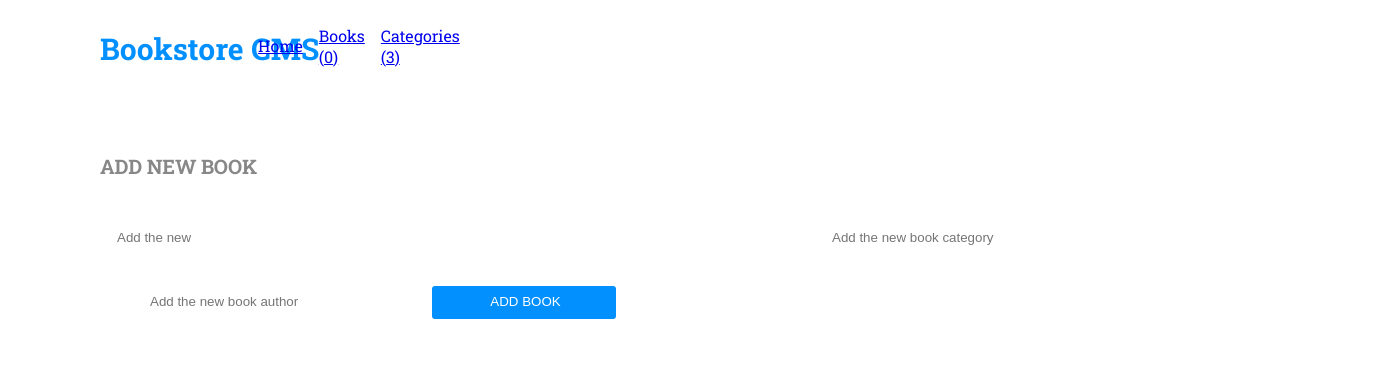
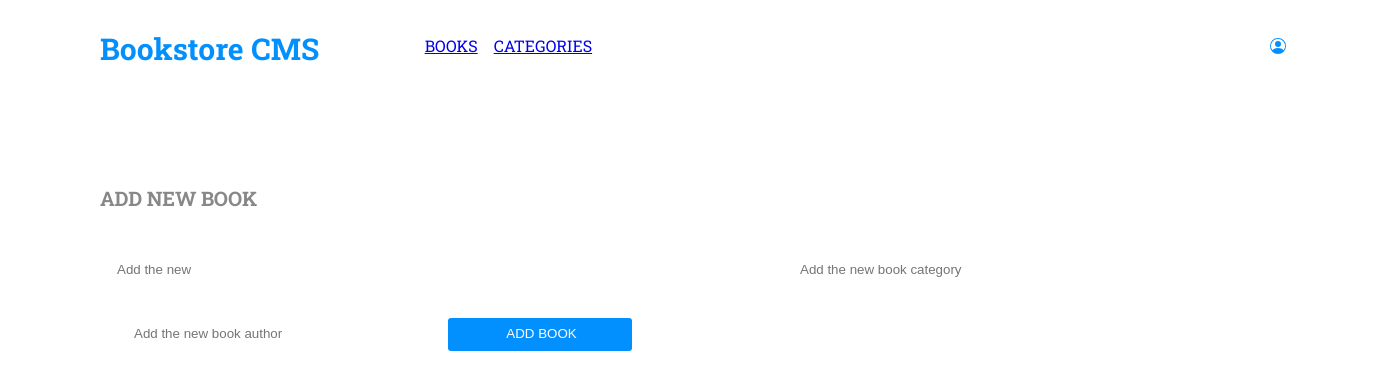
Before and after one commit to diarisdiakite/bookstore, a React (Create React App) app: page /books/new in a window 1280 px wide. Shown: the top 390 px of the page, 1400 px wide, since content can reach past the window. Built offline with nearby package versions, Linux system fonts and the light colour scheme.

Commit message:
Remove "Home" navLink. Remove counters from the header. Resize css elements.

```diff
--- a/src/assets/css/books.module.scss
+++ b/src/assets/css/books.module.scss
@@ -4,6 +4,7 @@ body {
   width: 100%;
   font-family: $RobotoSlab, $Monserrat;
   color: $black;
+  overflow-x: hidden;
 }
 
 * {
@@ -28,8 +29,8 @@ p {
 }
 
 .books {
-  width: 100%;
   background-color: $paleGray;
+  overflow: hidden;
 
   &__hr {
     width: 75rem;
@@ -39,17 +40,14 @@ p {
   }
 
   &__bookCard {
-    // width: 100%;
-    width: 90rem;
+    width: 75rem;
     height: 10.625rem;
-    margin: 2.313rem 1.25rem 0;
+    margin: 2.313rem 0.25rem 0 2.25rem;
     padding: 2rem 9.188rem 1.625rem 1.688rem;
     border-radius: 4px;
     border: solid 1px var(--white-three);
-    background-color: white; /* var(--white-two); */
-    z-index: 1;
+    background-color: $white;
     display: flex;
-    justify-content: space-between;
 
     h2 a {
       color: $black;
@@ -118,7 +116,6 @@ p {
         color: #4386bf;
 
         &__comments {
-          // width: 25%;
           height: 1.188rem;
           margin: 0.188rem 0.938rem 0.125rem 0;
           font-size: 0.875rem;
@@ -128,7 +125,6 @@ p {
         }
 
         &__remove {
-          // width: 25%;
           height: 1.188rem;
           margin: 0.188rem 0.938rem 0.125rem 0;
           border: none;
@@ -139,7 +135,6 @@ p {
         }
 
         &__edit {
-          // width: 25%;
           height: 1.188rem;
           margin: 0.188rem 18.625rem 0.125rem 0.063rem;
           border: none;
@@ -152,6 +147,7 @@ p {
     }
 
     &__completed {
+      width: 25%;
       display: flex;
 
       &__imagePercentage {
@@ -198,7 +194,9 @@ p {
     }
 
     &__currentChapter {
+      width: 25%;
       align-self: flex-end;
+      background-color: $white;
 
       &__textCurrent {
         margin: 0.1rem 0 0.1rem 3.688rem;
@@ -243,7 +241,7 @@ p {
   &__bookTitle {
     width: 41.5rem;
     height: 2.813rem;
-    margin: 1.188rem 1.125rem 0 0;
+    margin: 1.188rem 0.125rem 0 0;
     padding: 0.813rem 35.688rem 0.813rem 1.063rem;
     border-radius: 4px;
     border: solid 1px var(--white-three);
@@ -251,9 +249,9 @@ p {
   }
 
   &__bookCategory {
-    width: 12.813rem;
+    width: 17.813rem;
     height: 2.813rem;
-    margin: 1.188rem 2.125rem 0;
+    margin: 1.188rem 1.125rem 0;
     padding: 0.375rem 0.938rem 0.563rem 1rem;
     border-radius: 4px;
     border: solid 1px var(--white-three);
@@ -263,7 +261,7 @@ p {
   &__addButton {
     width: 11.5rem;
     height: 2.063rem;
-    margin: 0.75rem 0 0.563rem 3.688rem;
+    margin: 0.75rem 0 0.563rem 1.688rem;
     padding: 0.438rem 1.188rem 0.5rem 1.375rem;
     border-radius: 3px;
     border: none;
--- a/src/assets/css/header.module.scss
+++ b/src/assets/css/header.module.scss
@@ -1,11 +1,11 @@
 @import "./variables.scss";
 
 .header {
-  width: 100vw;
+  width: 87.5rem;
   height: 5.938rem;
-  margin: 0 0 0.375rem;
+  margin: 0 0 2.375rem;
   padding: 1.438rem 6.188rem 1.688rem 6.25rem;
-  background-color: var(--white);
+  background-color: var(--white-two);
   display: flex;
   transition: 0.5s ease all;
 
@@ -68,9 +68,9 @@
     }
 
     &__user {
-      width: 4.813rem;
-      height: 4.813rem;
-      margin: 0 0 0 51.5rem;
+      width: 2.813rem;
+      height: 2.813rem;
+      margin: 0 0 0 41.5rem;
       padding: 0.875rem;
       border: solid 1px var(--white-three);
       color: $blue;
--- a/src/assets/css/index.scss
+++ b/src/assets/css/index.scss
@@ -4,6 +4,7 @@ body {
   width: 100%;
   font-family: $RobotoSlab, $Monserrat;
   color: $black;
+  overflow-x: hidden;
 }
 
 * {
--- a/src/components/pagesComponents/Header.js
+++ b/src/components/pagesComponents/Header.js
@@ -1,18 +1,9 @@
 import React from 'react';
-import { useSelector } from 'react-redux';
 import { BsPersonCircle } from 'react-icons/bs';
 import { NavLink } from 'react-router-dom';
-import { selectAllBooksIds } from '../../redux/books/booksSlice';
-import { selectAllCategories } from '../../redux/categories/categoriesSlice';
 import classes from '../../assets/css/header.module.scss';
 
 function Header() {
-  const books = useSelector(selectAllBooksIds);
-  const booksLength = books.length;
-
-  const categories = useSelector(selectAllCategories);
-  const categoriesLength = categories.length || 0;
-
   return (
     <header className={classes.header}>
       <div className={classes.header__content}>
@@ -22,17 +13,11 @@ function Header() {
           <span>CMS</span>
         </h1>
         <nav className={classes.header__content__nav}>
-          <NavLink to="/" className={classes.header__content__nav.navLink}>Home</NavLink>
           <NavLink to="/books" className={classes.header__content__nav.navLink}>
-            Books
-            (
-            <span>{booksLength}</span>
-            )
+            BOOKS
           </NavLink>
           <NavLink to="/categories" className={classes.NavLink}>
-            Categories (
-            <span>{categoriesLength}</span>
-            )
+            CATEGORIES
           </NavLink>
         </nav>
         <div className={classes.header__content__user}>
```
